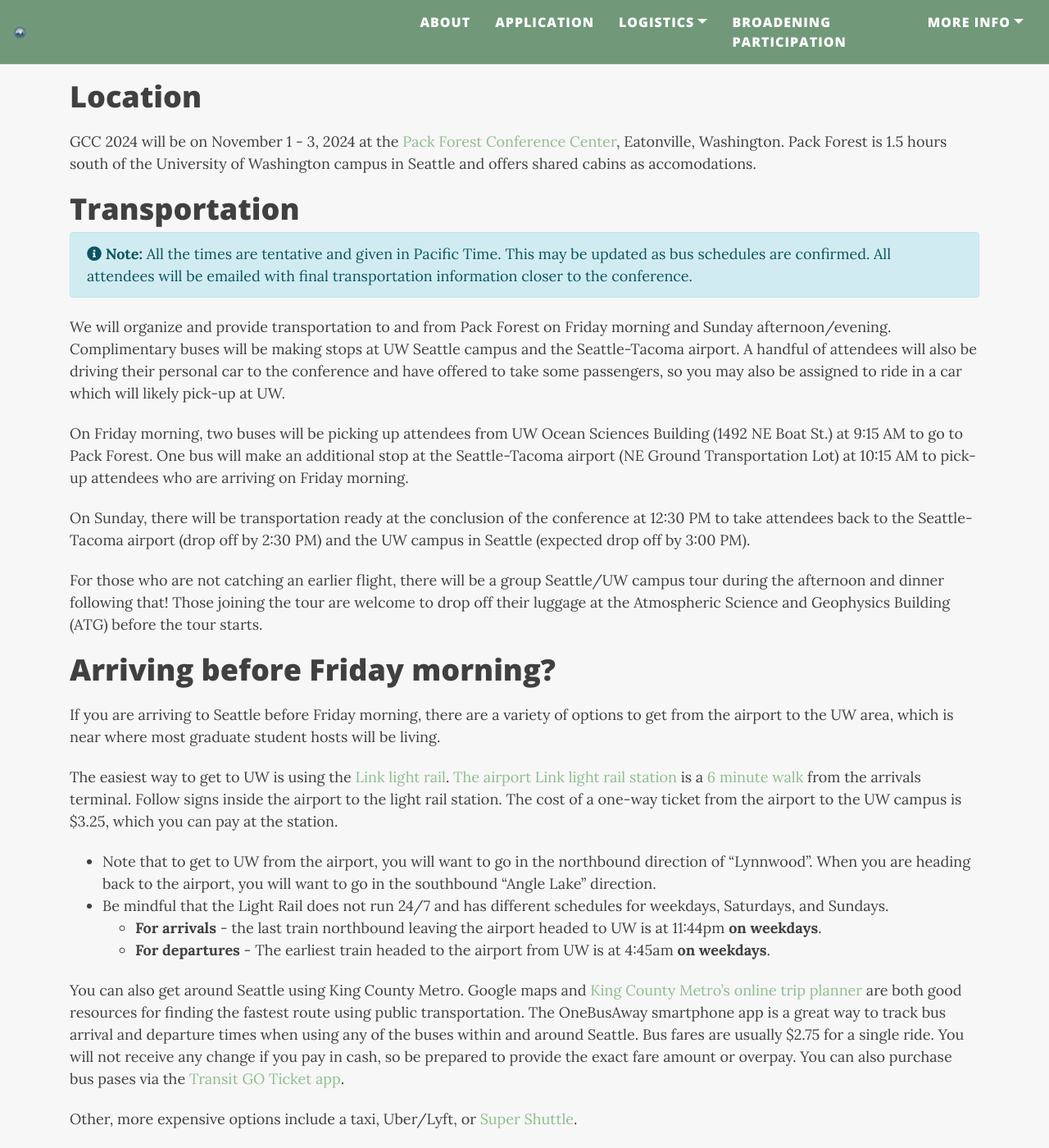
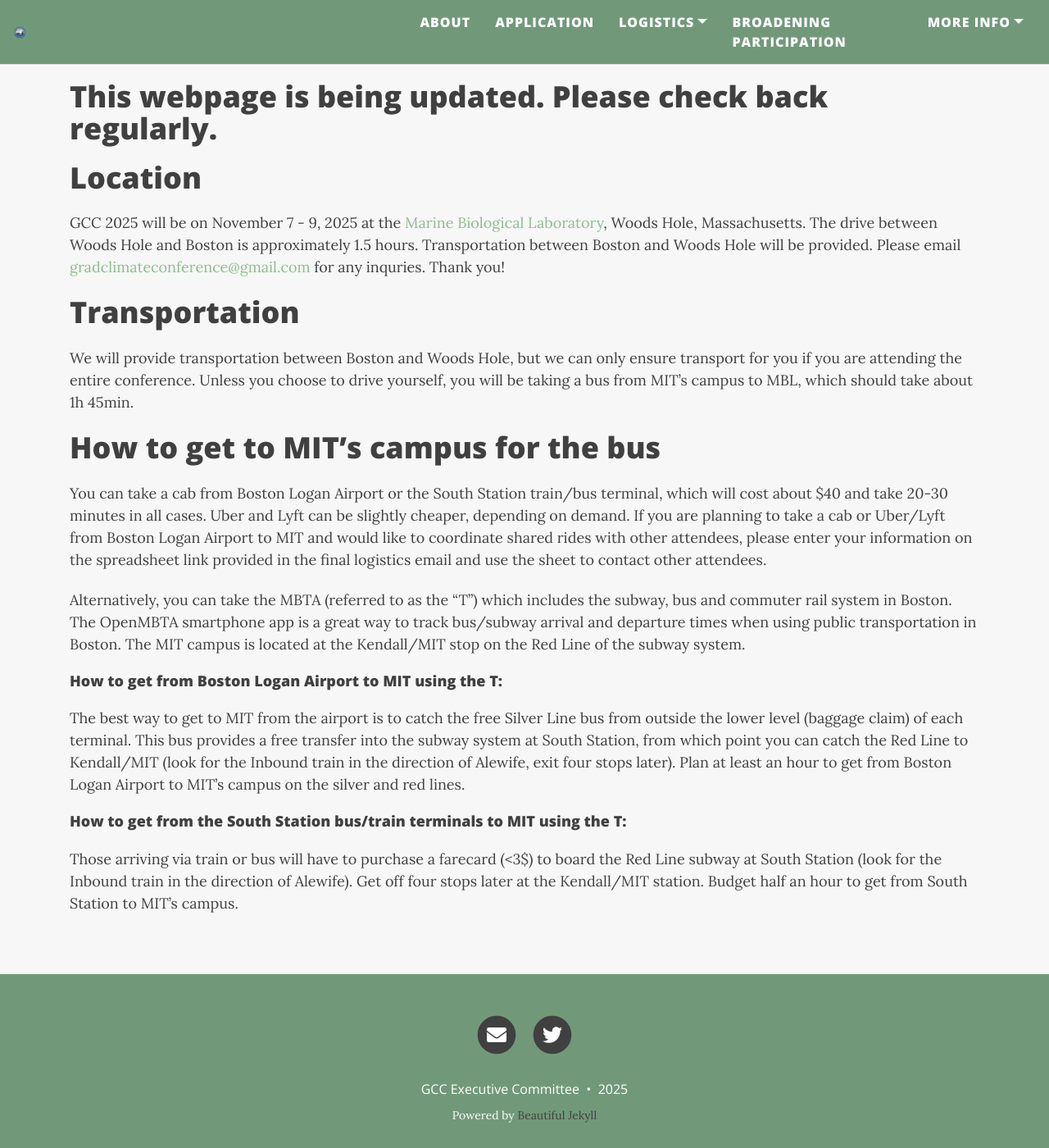
Before and after one commit to graduateclimateconference/graduateclimateconference.github.io, a Jekyll site: the page built from logistics.md, in a window 1280 px wide and 1400 px high, scrolled down 502 px. Shown: the whole window at 82% size. Built offline with Jekyll 4.4.1, drawn with Linux system fonts in a browser that asks for light colours; nearby versions of some CDN libraries; some of the changed text lies outside the part shown.

Commit message:
Update logistics.md

```diff
--- a/logistics.md
+++ b/logistics.md
@@ -2,44 +2,32 @@
 layout: page
 title: Logistics
 subtitle: What you need to know about the GCC
-cover-img: "/assets/img/pack1.jpeg"
+cover-img: "/assets/img/WoodsHole3.jpeg"
 ---
+
+# This webpage is being updated. Please check back regularly.
 
 # Location
 
-GCC 2024 will be on November 1 - 3, 2024 at the [Pack Forest Conference Center](https://www.packforest.org/index.html){:target="_blank"}, Eatonville, Washington. Pack Forest is 1.5 hours south of the University of Washington campus in Seattle and offers shared cabins as accomodations.
+GCC 2025 will be on November 7 - 9, 2025 at the [Marine Biological Laboratory](https://www.mbl.edu/){:target="_blank"}, Woods Hole, Massachusetts. The drive between Woods Hole and Boston is approximately 1.5 hours. Transportation between Boston and Woods Hole will be provided. Please email [gradclimateconference@gmail.com](mailto:gradclimateconference@gmail.com) for any inquries. Thank you!
 
 # Transportation
 
-{% include note.html content="All the times are tentative and given in Pacific Time. This may be updated as bus schedules are confirmed. All attendees will be emailed with final transportation information closer to the conference." %}
+We will provide transportation between Boston and Woods Hole, but we can only ensure transport for you if you are attending the entire conference. Unless you choose to drive yourself, you will be taking a bus from MIT’s campus to MBL, which should take about 1h 45min.
 
-We will organize and provide transportation to and from Pack Forest on Friday morning and Sunday afternoon/evening. Complimentary buses will be making stops at UW Seattle campus and the Seattle-Tacoma airport. A handful of attendees will also be driving their personal car to the conference and have offered to take some passengers, so you may also be assigned to ride in a car which will likely pick-up at UW.
+# How to get to MIT’s campus for the bus
+You can take a cab from Boston Logan Airport or the South Station train/bus terminal, which will cost about $40 and take 20-30 minutes in all cases. Uber and Lyft can be slightly cheaper, depending on demand. If you are planning to take a cab or Uber/Lyft from Boston Logan Airport to MIT and would like to coordinate shared rides with other attendees, please enter your information on the spreadsheet link provided in the final logistics email and use the sheet to contact other attendees.
 
-On Friday morning, two buses will be picking up attendees from UW Ocean Sciences Building (1492 NE Boat St.) at 9:15 AM to go to Pack Forest. One bus will make an additional stop at the Seattle-Tacoma airport (NE Ground Transportation Lot) at 10:15 AM to pick-up attendees who are arriving on Friday morning.
+Alternatively, you can take the MBTA (referred to as the “T”) which includes the subway, bus and commuter rail system in Boston. The OpenMBTA smartphone app is a great way to track bus/subway arrival and departure times when using public transportation in Boston. The MIT campus is located at the Kendall/MIT stop on the Red Line of the subway system.
 
-On Sunday, there will be transportation ready at the conclusion of the conference at 12:30 PM to take attendees back to the Seattle-Tacoma airport (drop off by 2:30 PM) and the UW campus in Seattle (expected drop off by 3:00 PM).
+<h4> How to get from Boston Logan Airport to MIT using the T: </h4>
+The best way to get to MIT from the airport is to catch the free Silver Line bus from outside the lower level (baggage claim) of each terminal. This bus provides a free transfer into the subway system at South Station, from which point you can catch the Red Line to Kendall/MIT (look for the Inbound train in the direction of Alewife, exit four stops later). Plan at least an hour to get from Boston Logan Airport to MIT’s campus on the silver and red lines.
 
-For those who are not catching an earlier flight, there will be a group Seattle/UW campus tour during the afternoon and dinner following that! Those joining the tour are welcome to drop off their luggage at the Atmospheric Science and Geophysics Building (ATG) before the tour starts.
+<h4> How to get from the South Station bus/train terminals to MIT using the T: </h4>
+Those arriving via train or bus will have to purchase a farecard (<3$) to board the Red Line subway at South Station (look for the Inbound train in the direction of Alewife). Get off four stops later at the Kendall/MIT station. Budget half an hour to get from South Station to MIT’s campus.
 
-# Arriving before Friday morning?
 
-If you are arriving to Seattle before Friday morning, there are a variety of options to get from the airport to the UW area, which is near where most graduate student hosts will be living.
-
-The easiest way to get to UW is using the [Link light rail](https://www.soundtransit.org/ride-with-us/routes-schedules/1-line?direction=0&at=1663311600000&view=table&route_tab=schedule&stops_0=1_990006%2C1_99913&stops_1=1_99914%2C1_990005){:target="_blank"}. [The airport Link light rail station](https://goo.gl/maps/MFiKQZGPqKDStkGs7){:target="_blank"} is a [6 minute walk](https://www.google.com/maps/dir/Baggage+Claim/SeaTac%2FAirport+Station,+SeaTac,+WA+98188/@47.4445536,-122.3004904,18z/data=!3m1!4b1!4m14!4m13!1m5!1m1!1s0x54905df11b7c57ef:0x380d4344d586c6f1!2m2!1d-122.3016775!2d47.4439441!1m5!1m1!1s0x54905cac071112b3:0x305efe0d2b8c1b56!2m2!1d-122.2969!2d47.44538!3e2){:target="_blank"} from the arrivals terminal. Follow signs inside the airport to the light rail station. The cost of a one-way ticket from the airport to the UW campus is $3.25, which you can pay at the station.
-- Note that to get to UW from the airport, you will want to go in the northbound direction of “Lynnwood”. When you are heading back to the airport, you will want to go in the southbound “Angle Lake” direction.
-- Be mindful that the Light Rail does not run 24/7 and has different schedules for weekdays, Saturdays, and Sundays.
-  - __For arrivals__ - the last train northbound leaving the airport headed to UW is at 11:44pm __on weekdays__.
-  - __For departures__ - The earliest train headed to the airport from UW is at 4:45am __on weekdays__.
-
-You can also get around Seattle using King County Metro. Google maps and [King County Metro’s online trip planner](https://tripplanner.kingcounty.gov/#/app/tripplanning){:target="_blank"} are both good resources for finding the fastest route using public transportation. The OneBusAway smartphone app is a great way to track bus arrival and departure times when using any of the buses within and around Seattle. Bus fares are usually $2.75 for a single ride. You will not receive any change if you pay in cash, so be prepared to provide the exact fare amount or overpay. You can also purchase bus pases via the [Transit GO Ticket app](https://kingcounty.gov/depts/transportation/metro/fares-orca/transit-go-ticket.aspx){:target="_blank"}.
-
-Other, more expensive options include a taxi, Uber/Lyft, or [Super Shuttle](http://www.shuttlefare.com/seattle_tacoma_airport_shuttle_sea){:target="_blank"}.
-
-# Accommodations in Seattle
-
-We will do our best to match you with a graduate student host if you need housing Thursday night or Sunday night. We will provide more details to individual attendees about their hosts as we get folks matched up.
-
-<style>
+<!-- <style>
 * {
   box-sizing: border-box;
 }
@@ -77,4 +65,4 @@ We will do our best to match you with a graduate student host if you need housin
     <img src="/assets/img/pfcc_map.png" alt="Pack Forest Conference Center Map">
   </div>
 </div>
-</body>
+</body> -->
```
